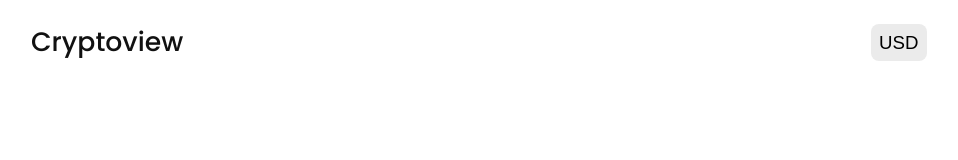
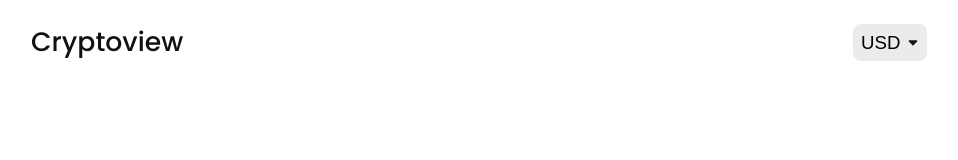
Before and after one commit to andreasgylche/crypto-app, a React (Create React App) app: page / in a window 1280 px wide. Shown: the top 160 px of the page, without its empty margins (161-1119 px from the left). Built offline with nearby package versions, Linux system fonts and the light colour scheme.

Commit message:
Header comnponent added

```diff
--- a/package.json
+++ b/package.json
@@ -8,6 +8,7 @@
     "@testing-library/user-event": "^13.5.0",
     "react": "^18.1.0",
     "react-dom": "^18.1.0",
+    "react-icons": "^4.3.1",
     "react-scripts": "5.0.1",
     "sass": "^1.51.0",
     "web-vitals": "^2.1.4"
--- a/src/components/Header.js
+++ b/src/components/Header.js
@@ -1,4 +1,5 @@
 import React, { useState } from "react";
+import { TiArrowSortedDown } from "react-icons/ti";
 
 export default function Header() {
   const [currency, setCurrency] = useState("USD");
@@ -6,6 +7,7 @@ export default function Header() {
   return (
     <header>
       <span className="brand">Cryptoview</span>
+      <div className="select">
         <select
           name="currency"
           id="currency"
@@ -15,6 +17,8 @@ export default function Header() {
           <option value="EUR">EUR</option>
           <option value="DKK">DKK</option>
         </select>
+        <TiArrowSortedDown />
+      </div>
     </header>
   );
 }
--- a/src/index.scss
+++ b/src/index.scss
@@ -38,13 +38,31 @@ header {
   align-items: center;
   margin-top: 24px;
 
-  select {
-    padding: 8px;
+  .select {
+    display: flex;
+    justify-content: center;
+    align-items: center;
+    background-color: $theme-on-surface;
+    position: relative;
     border-radius: 8px;
-    border: none;
-    background-color: $theme-on-surface;
-    appearance: none;
-    font-size: $font-small;
-    font-weight: $medium;
+
+    select {
+      appearance: none;
+      border: none;
+      background-color: transparent;
+      padding: 8px 26px 8px 8px;
+      font-size: $font-small;
+      font-weight: $medium;
+      cursor: pointer;
+
+      option {
+        background-color: $theme-on-surface;
+      }
+    }
+    svg {
+      position: absolute;
+      right: 6px;
+      pointer-events: none;
+    }
   }
 }
```
Also changed, not shown: 1 other file (tests, documents, lock files or other folders). Lines whose indentation alone changed are shown as unchanged.
